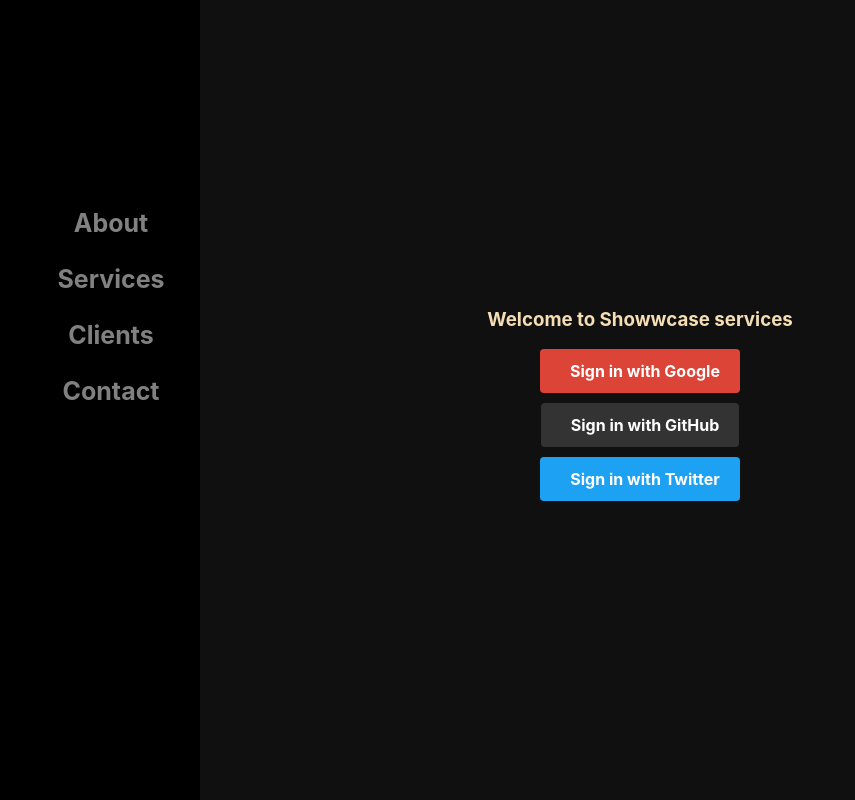
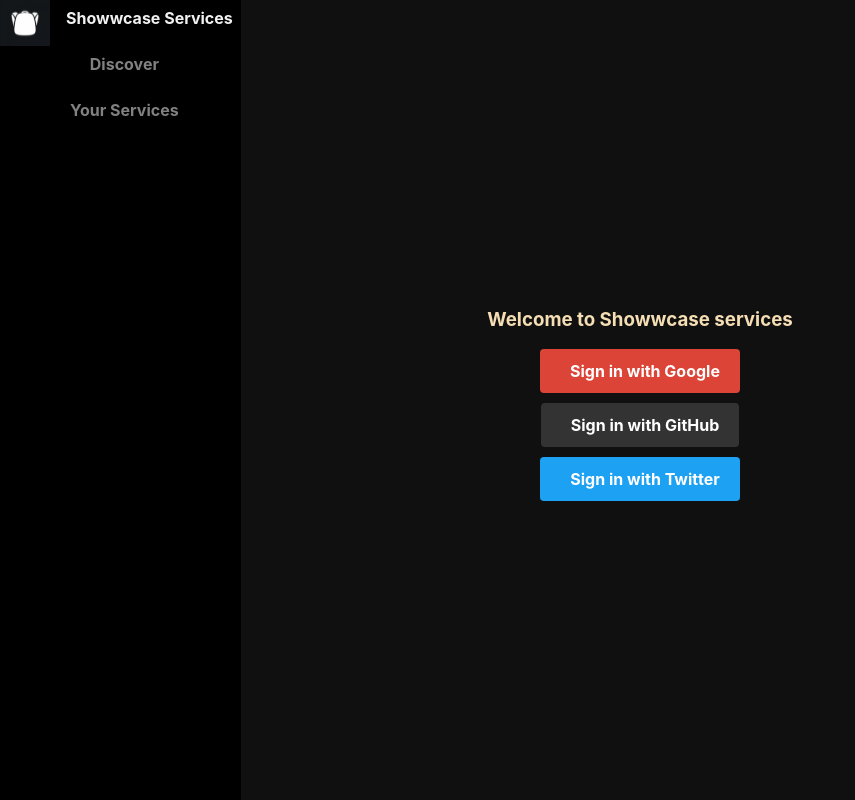
Before and after one commit to sirajlekhak/showw-services, a React (Create React App) app: page / in a window 1280 px wide. Shown: the whole page, without its empty margins (0-855 px from the left). Built offline with nearby package versions, Linux system fonts and the light colour scheme.

Commit message:
added logo

```diff
--- a/src/App.css
+++ b/src/App.css
@@ -58,20 +58,22 @@
 /* NAV START */
 .sidenav {
   height: 100%;
-  width: 200px;
   position: fixed;
   z-index: 1;
   top: 0;
   left: 0;
   background-color: #000000;
   overflow-x: hidden;
-  padding-top: calc(200px)
+
+}
+.sidenav .text-col{
+  color: #f1f1f1;
 }
 
 .sidenav a {
-  padding: 8px 8px 8px 30px;
+  padding: 8px 8px 8px 16px; /* Adjust the padding as needed */
   text-decoration: none;
-  font-size: 25px;
+
   color: #818181;
   display: block;
 }
@@ -82,15 +84,38 @@
 
 .main {
   margin-left: 200px; /* Same as the width of the sidenav */
+  padding: 20px; /* Add padding to the main content area */
 }
 
 @media screen and (max-height: 450px) {
-  .sidenav {padding-top: 15px;}
-  .sidenav a {font-size: 18px;}
+  .sidenav {
+    padding-top: 15px;
+  }
+  .sidenav a {
+    font-size: 18px;
+  }
 }
+
 
 /* side nav end */
 
+/* APP LOGO */
+
+.logo {
+  display: flex;
+  align-items: center;
+}
+
+.logo img {
+  max-width: 100%;
+  max-height: 100%;
+}
+
+.logo img {
+  width: 50px; /* Adjust the width of the logo as needed */
+  height: auto;
+  margin-right: 0px; /* Add spacing between the logo and text */
+}
 
 @keyframes App-logo-spin {
   from {
--- a/src/Sidenav.jsx
+++ b/src/Sidenav.jsx
@@ -1,12 +1,17 @@
 import React from "react";
+import "./App.css"; // Import the CSS file for styling
+import logo from "./logo.svg"; // Import the logo image
 
 function Sidenav() {
   return (
     <div className="sidenav">
-      <a href="#">About</a>
-      <a href="#">Services</a>
-      <a href="#">Clients</a>
-      <a href="#">Contact</a>
+      <div className="logo">
+        <img src={logo} alt="Logo" />
+        <a className="text-col" href="#">Showwcase Services</a>
+      </div>
+
+      <a href="#">Discover</a>
+      <a href="#">Your Services</a>
     </div>
   );
 }
```
Also changed, not shown: img/logo.jpg (added), src/logo.svg.
